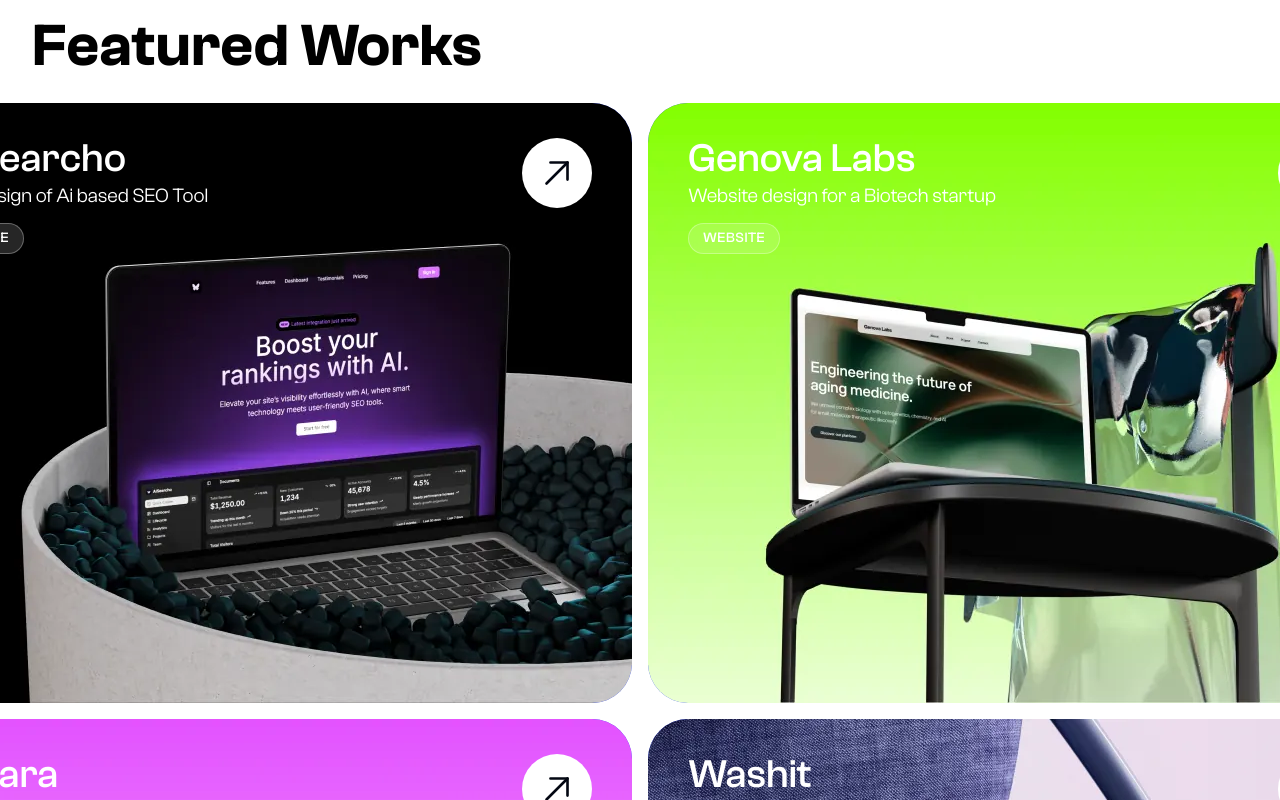
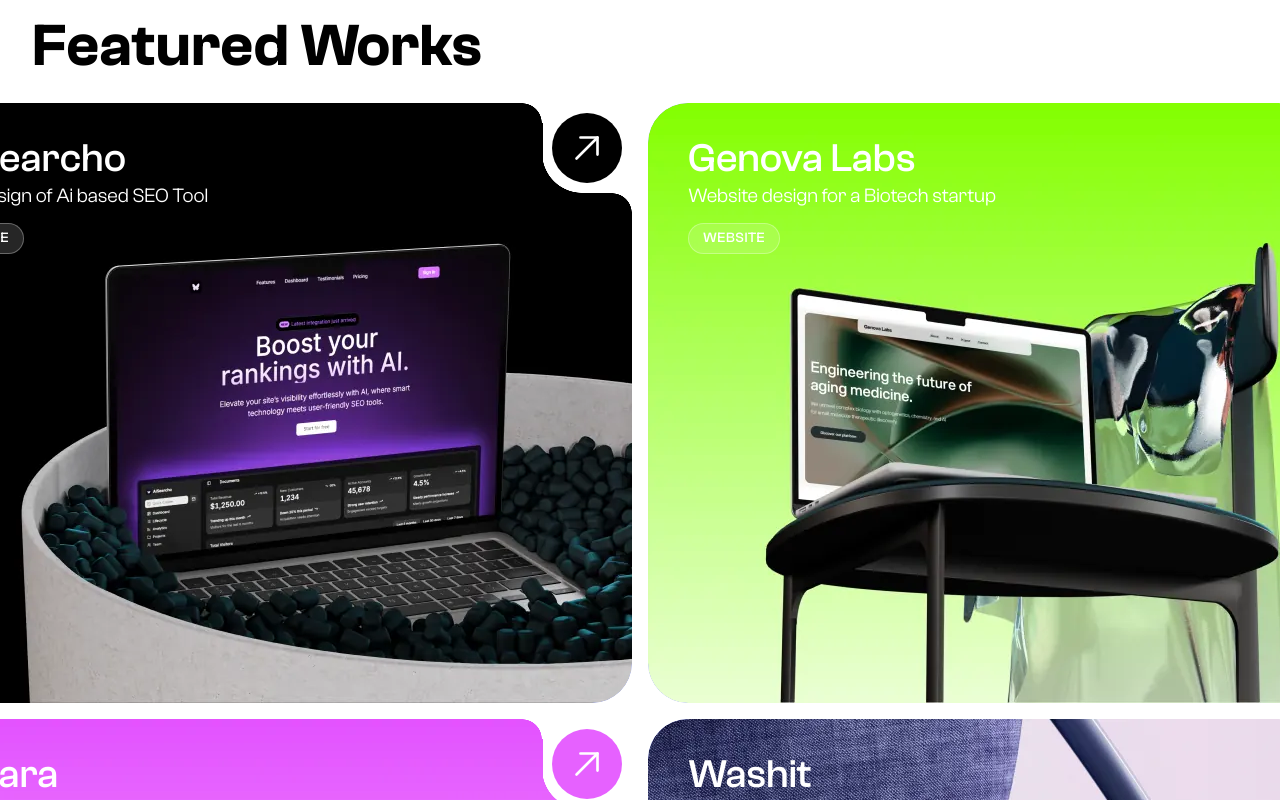
Before and after one commit to devknowledgebase/DK.-Portfolio, a React (Vite) app: page / in a window 1280 px wide. Shown: the part 860-1660 px from the top of the page. Built offline with nearby package versions, Linux system fonts and the light colour scheme.

Commit message:
work card design modified

```diff
--- a/src/Work.css
+++ b/src/Work.css
@@ -1,7 +1,6 @@
 .work {
     width: 100%;
     height: fit-content;
-    ;
 }
 
 .featured {
@@ -21,16 +20,86 @@
     margin-top: 20px;
 }
 
+/* ─────────────────────────────────────────────────────────
+   CARD
+   Notch geometry (change these to tune the look):
+   --btn      diameter of the circular arrow button
+   --gap      space between the button and the card edges
+   --btn-bg   button colour
+   --f        radius of the two outer corners where the notch meets the card edge
+   --r        radius of the inner (concave) corner of the notch
+   ───────────────────────────────────────────────────────── */
 .work-card {
-    background: #2b45f8;
     width: var(--card-width);
     height: var(--card-height);
-    border-radius: var(--card-border-radius);
-    overflow: hidden;
     position: relative;
 }
 
-.work-cards-container img {
+/* Everything visual lives here so the notch mask never clips the button */
+.card-surface {
+    position: absolute;
+    inset: 0;
+    background: #2b45f8;
+    border-radius: var(--card-border-radius);
+    overflow: hidden;
+
+    /* Top-right notch, built from 7 layers that are added together */
+    -webkit-mask-repeat: no-repeat;
+    mask-repeat: no-repeat;
+
+    -webkit-mask-image:
+        linear-gradient(#000, #000),
+        linear-gradient(#000, #000),
+        radial-gradient(circle var(--f) at 0 100%, #000 calc(var(--f) - 0.5px), transparent var(--f)),
+        radial-gradient(circle var(--r) at 100% 0, transparent calc(var(--r) - 0.5px), #000 var(--r)),
+        linear-gradient(#000, #000),
+        linear-gradient(#000, #000),
+        radial-gradient(circle var(--f) at 0 100%, #000 calc(var(--f) - 0.5px), transparent var(--f));
+    mask-image:
+        linear-gradient(#000, #000),
+        linear-gradient(#000, #000),
+        radial-gradient(circle var(--f) at 0 100%, #000 calc(var(--f) - 0.5px), transparent var(--f)),
+        radial-gradient(circle var(--r) at 100% 0, transparent calc(var(--r) - 0.5px), #000 var(--r)),
+        linear-gradient(#000, #000),
+        linear-gradient(#000, #000),
+        radial-gradient(circle var(--f) at 0 100%, #000 calc(var(--f) - 0.5px), transparent var(--f));
+
+    -webkit-mask-size:
+        calc(100% - var(--n) - var(--f) + 1px) 100%,
+        calc(var(--f) + 1px) calc(100% - var(--f)),
+        var(--f) var(--f),
+        var(--r) var(--r),
+        calc(var(--n) - var(--f) + 1px) calc(100% - var(--n)),
+        var(--f) calc(100% - var(--n) - var(--f) + 1px),
+        var(--f) var(--f);
+    mask-size:
+        calc(100% - var(--n) - var(--f) + 1px) 100%,
+        calc(var(--f) + 1px) calc(100% - var(--f)),
+        var(--f) var(--f),
+        var(--r) var(--r),
+        calc(var(--n) - var(--f) + 1px) calc(100% - var(--n)),
+        var(--f) calc(100% - var(--n) - var(--f) + 1px),
+        var(--f) var(--f);
+
+    -webkit-mask-position:
+        left top,
+        right calc(var(--n) - 1px) bottom 0,
+        right var(--n) top 0,
+        right calc(var(--n) - var(--r)) top calc(var(--n) - var(--r)),
+        right calc(var(--f) - 1px) bottom 0,
+        right 0 bottom 0,
+        right 0 top var(--n);
+    mask-position:
+        left top,
+        right calc(var(--n) - 1px) bottom 0,
+        right var(--n) top 0,
+        right calc(var(--n) - var(--r)) top calc(var(--n) - var(--r)),
+        right calc(var(--f) - 1px) bottom 0,
+        right 0 bottom 0,
+        right 0 top var(--n);
+}
+
+.card-surface img {
     position: absolute;
     top: 0;
     left: 0;
@@ -39,38 +108,35 @@
     object-fit: cover;
     display: block;
     z-index: 1;
+    transition: transform 0.6s ease;
 }
 
-.work-cards-container p {
+
+
+.card-text {
     position: relative;
+    z-index: 2;
+    margin: 30px 0px 0px 40px;
+    /* keep the text clear of the notch */
+    max-width: calc(100% - var(--n) - 80px);
+}
+
+.card-text p {
+    margin: 0;
     text-align: left;
     font-family: 'ClashGrotesk';
     font-size: 40px;
     font-weight: 500;
-    z-index: 2;
     color: white;
 }
 
 .card-description {
-    position: relative;
-    z-index: 2;
     font-size: 20px;
     font-weight: 400;
     font-family: 'ClashGrotesk';
     color: white;
 }
 
-.card-text {
-    margin: 30px 0px 0px 40px;
-}
-
-.card-text-btn {
-    display: flex;
-    flex-direction: row;
-    align-items: flex-end;
-    justify-content: space-between;
-    margin-right: 40px;
-}
 .card-badge {
     position: absolute;
     top: 120px;
@@ -90,19 +156,50 @@
     letter-spacing: 0.05em;
 }
 
-.work-arrow {
-    height: 70px;
-    width: 70px;
-    flex-shrink: 0;
-}
-
+/* ── Arrow button (sits inside the notch) ── */
 .work-arrow-link {
+    position: absolute;
+    top: var(--gap);
+    right: var(--gap);
+    z-index: 5;
+    width: var(--btn);
+    height: var(--btn);
+    border-radius: 50%;
+    background: var(--btn-bg);
+    color: var(--btn-color);
     display: inline-flex;
     align-items: center;
     justify-content: center;
     cursor: pointer;
     text-decoration: none;
-    color: inherit;
+    transition: transform 0.25s ease;
+}
+
+
+
+.work-arrow-link:focus-visible {
+    outline: 3px solid currentColor;
+    outline-offset: 3px;
+}
+
+.work-arrow {
+    width: 100%;
+    height: 100%;
+    flex-shrink: 0;
+    transition: transform 0.25s ease;
+}
+
+
+
+@media (prefers-reduced-motion: reduce) {
+    .card-surface img,
+    .work-arrow-link,
+    .work-arrow {
+        transition: none;
+    }
+    .work-card:hover .card-surface img {
+        transform: none;
+    }
 }
 
 /* ── Tablet (≤ 1100px) ───────────────────────────────── */
@@ -121,18 +218,12 @@
         font-size: 44px;
         margin-left: 24px;
     }
-    .work-cards-container p {
+    .card-text p {
         font-size: 32px;
     }
     .card-text {
         margin: 24px 0 0 28px;
-    }
-    .card-text-btn {
-        margin-right: 28px;
-    }
-    .work-arrow {
-        height: 50px;
-        width: 50px;
+        max-width: calc(100% - var(--n) - 56px);
     }
     .card-badge {
         top: 80px;
@@ -152,9 +243,8 @@
     }
     .work-card {
         height: var(--card-height);
-        border-radius: var(--card-border-radius);
     }
-    .work-cards-container p {
+    .card-text p {
         font-size: 22px;
     }
     .card-description {
@@ -162,13 +252,7 @@
     }
     .card-text {
         margin: 16px 0 0 20px;
-    }
-    .card-text-btn {
-        margin-right: 16px;
-    }
-    .work-arrow {
-        height: 36px;
-        width: 36px;
+        max-width: calc(100% - var(--n) - 36px);
     }
     .card-badge {
         top: 70px;
--- a/src/Work.jsx
+++ b/src/Work.jsx
@@ -29,6 +29,7 @@
         badge: "Website",
         link: "https://ai-searcho.vercel.app/",
         isLcp: true,
+        tone: "#000000",
     },
     {
         id: 2,
@@ -40,6 +41,7 @@
         alt: 'Genova Labs website design preview',
         badge: "Website",
         link: "https://devknowledgebase.github.io/Genova-Labs/",
+        tone: "#79eb00ff",
     },
     {
         id: 3,
@@ -52,6 +54,7 @@
         badge: "Marketing",
         link: "/casestudy",
         isInternal: true,
+        tone: "#E661FF",
     },
     {
         id: 4,
@@ -63,6 +66,7 @@
         alt: 'Washit UI/UX case study preview',
         badge: "Case Study",
         link: "https://www.behance.net/gallery/253368559/Washit-UiUx-Case-Study",
+        tone: "#0066ff",
     }
 ];
 
@@ -72,7 +76,13 @@
             <h2 className='featured'>Featured Works</h2>
             <div className='work-cards-container'>
                 {workData.map((item) => (
-                    <div key={item.id} className={item.className}>
+                    <div
+                        key={item.id}
+                        className={item.className}
+                        style={item.tone ? { '--btn-color': item.tone } : undefined}
+                    >
+                        {/* Masked surface: holds everything that gets clipped by the notch */}
+                        <div className='card-surface'>
                             <img
                                 src={item.image}
                                 srcSet={item.srcSet}
@@ -89,43 +99,29 @@
                                 <span className='card-badge'>{item.badge}</span>
                             )}
 
-                        <div className='card-text-btn'>
                             <div className='card-text'>
                                 <p>{item.title}</p>
                                 {item.description && (
                                     <div className='card-description'>{item.description}</div>
                                 )}
                             </div>
-                            {item.isInternal ? (
+                        </div>
+
+                        {/* Arrow button sits OUTSIDE the surface so the mask doesn't clip it */}
                         <a
                             href={item.link}
+                            target={item.isInternal ? undefined : "_blank"}
+                            rel={item.isInternal ? undefined : "noopener noreferrer"}
                             className="work-arrow-link"
-                                    onClick={(e) => {
+                            style={item.tone ? { color: item.tone } : undefined}
+                            onClick={item.isInternal ? (e) => {
                                 e.preventDefault();
                                 if (onOpenCaseStudy) onOpenCaseStudy();
-                                    }}
-                                    aria-label={`View ${item.title} case study`}
+                            } : undefined}
+                            aria-label={item.isInternal ? `View ${item.title} case study` : `Visit ${item.title}`}
                         >
-                                    <Arrow_up_right
-                                        className="work-arrow"
-                                        style={{ zIndex: '10', position: 'relative' }}
-                                    />
+                            <Arrow_up_right className="work-arrow" />
                         </a>
-                            ) : (
-                                <a
-                                    href={item.link}
-                                    target="_blank"
-                                    rel="noopener noreferrer"
-                                    className="work-arrow-link"
-                                    aria-label={`Visit ${item.title}`}
-                                >
-                                    <Arrow_up_right
-                                        className="work-arrow"
-                                        style={{ zIndex: '10', position: 'relative' }}
-                                    />
-                                </a>
-                            )}
-                        </div>
                     </div>
                 ))}
             </div>
--- a/src/assets/icons.jsx
+++ b/src/assets/icons.jsx
@@ -289,9 +289,9 @@
 )
 export const Arrow_up_right = ({style, onClick, className}) =>(
     <svg style={style} onClick={onClick} className={className} viewBox="0 0 100 100" fill="none" xmlns="http://www.w3.org/2000/svg">
-<rect width="100" height="100" rx="50" fill="white"/>
-<path d="M35 65L65 35" stroke="#030712" strokeWidth="3.75" strokeLinecap="round" strokeLinejoin="round"/>
-<path d="M40.625 35H65V59.375" stroke="#030712" strokeWidth="3.75" strokeLinecap="round" strokeLinejoin="round"/>
+<rect width="100" height="100" rx="50" fill="currentColor"/>
+<path d="M35 65L65 35" stroke="white" strokeWidth="3.75" strokeLinecap="round" strokeLinejoin="round"/>
+<path d="M40.625 35H65V59.375" stroke="white" strokeWidth="3.75" strokeLinecap="round" strokeLinejoin="round"/>
 </svg>
 
 )
```
Also changed, not shown: src/index.css (+15 -0 lines), 1 other file (tests, documents, lock files or other folders). Lines whose indentation alone changed are shown as unchanged.
